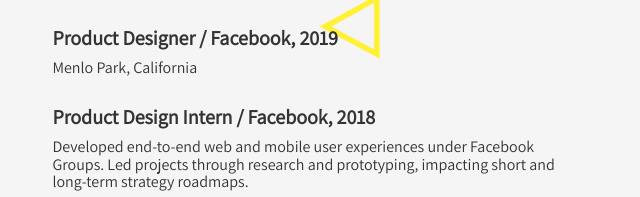
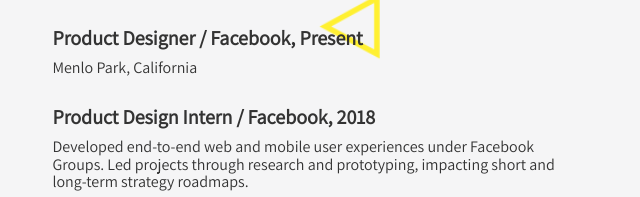
Before and after one commit to jessicanip/jessicanip, a plain HTML site: page index.html in a window 1280 px wide. Shown: the part 339-536 px from the top of the page, 461-1101 px from the left. Drawn offline with nearby package versions, Linux system fonts and the light colour scheme.

Commit message:
Update index.html

```diff
--- a/index.html
+++ b/index.html
@@ -71,7 +71,7 @@
 			<div class="col-sm-4">
 			</div>
 			<div class="col-sm-8">
-				<h3>Product Designer / Facebook, 2019</h3>
+				<h3>Product Designer / Facebook, Present</h3>
 				<h4>Menlo Park, California</h4>
 			</div>
 			<div class="col-sm-4">
```
